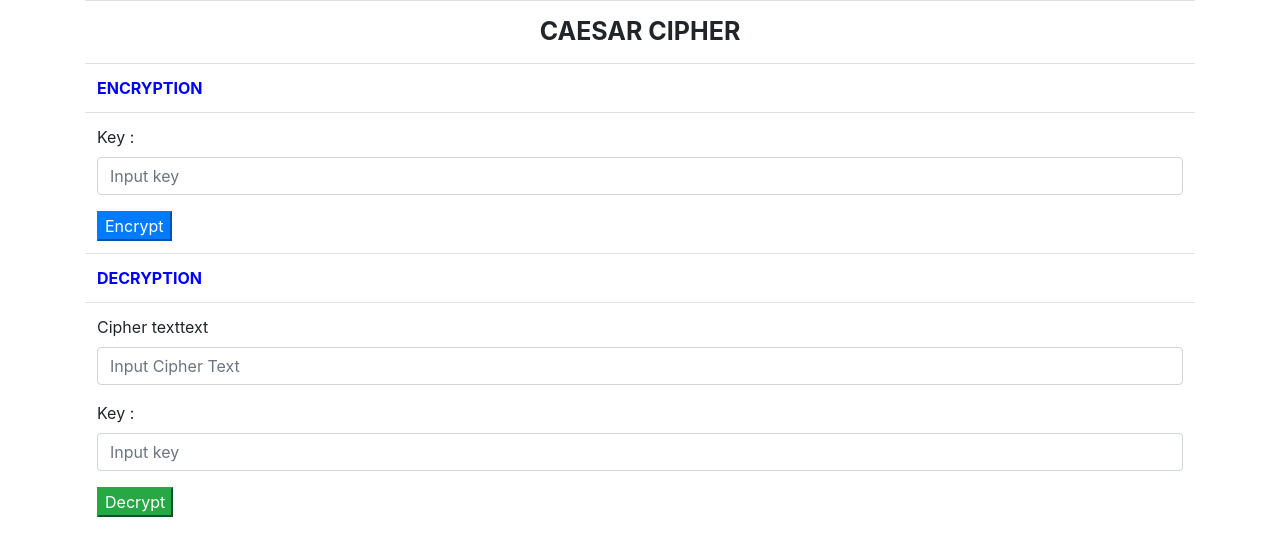
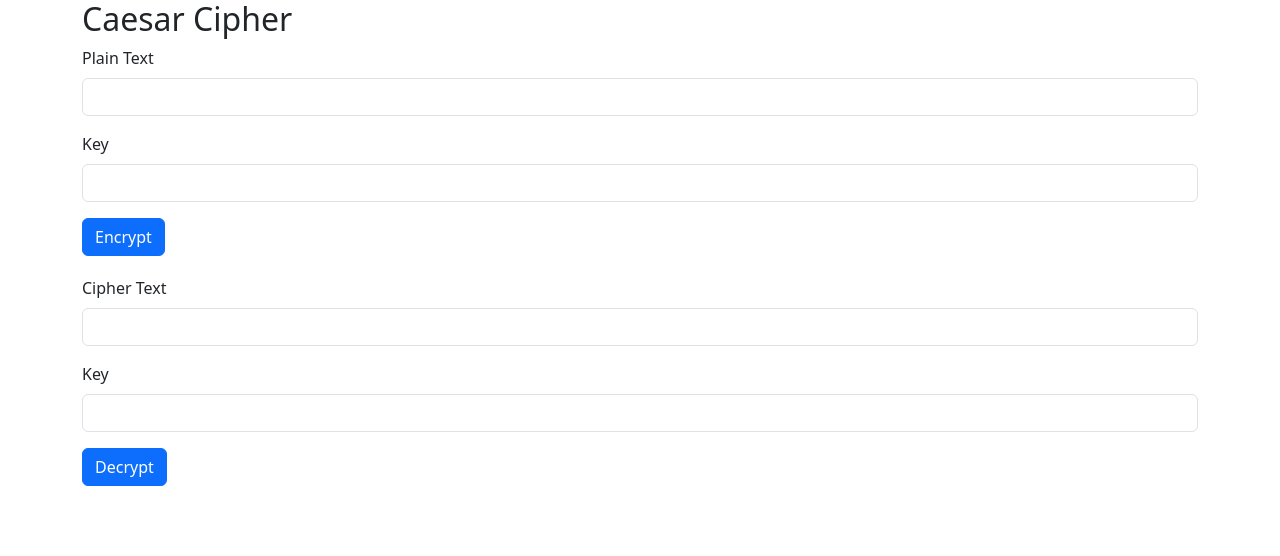
Before and after one commit to AkiHayakwa/bmtt-nc, a Flask app: page /caesar in a window 1280 px wide. Shown: the top 556 px of the page. Run offline with Flask 3, Linux system fonts and the light colour scheme.

Commit message:
thay doi

```diff
--- a/lab02/app.py
+++ b/lab02/app.py
@@ -5,17 +5,26 @@ app = Flask(__name__)
 
 @app.route("/")
 def home():
-    return render_template("index.html")
+    return render_template('index.html')
 
 @app.route("/caesar")
 def caesar():
-    return render_template("caesar.html")
+    return render_template('caesar.html')
+
 @app.route("/encrypt" , methods = ['POST'])
 def caesar_encrypt():
     text = request.form['inputPlainText']
+    key = int(request.form['inputKeyPlain'])
+    Caesar = CaesarCipher()
+    encrypted_text = Caesar.encrypt(text,key)
+    return f"text: {text}<br/>key: {key}<br/>encrypted text: {encrypted_text}"
+
+@app.route("/decrypt" , methods = ['POST'])
+def caesar_decrypt():
+    text = request.form['inputCipherText']
     key = int(request.form['inputKeyCipher'])
     Caesar = CaesarCipher()
-    decrypted_text = Caesar.encrypt(text,key)
+    decrypted_text = Caesar.decrypt(text,key)
     return f"text: {text}<br/>key: {key}<br/>encrypted text: {decrypted_text}"
 
 if __name__ == "__main__":
--- a/lab02/ex01/requirements.txt
+++ /dev/null
@@ -1 +0,0 @@
-Flask>=2.3.2
--- a/lab02/templates/caesar.html
+++ b/lab02/templates/caesar.html
@@ -1,41 +1,36 @@
 <!DOCTYPE html>
-<html lang = "en">
+<html lang="en">
 <head>
+    <meta charset="UTF-8">
+    <meta name="viewport" content="width=device-width, initial-scale=1.0">
     <title>Caesar Cipher</title>
-        <link href = "https://cdn.jsdelivr.net/npm/bootstrap@4.6.2/dist/css/bootstrap.min.css" rel = "stylesheet">
+    <link href="https://cdn.jsdelivr.net/npm/bootstrap@5.3.3/dist/css/bootstrap.min.css" rel="stylesheet"/>
 </head>
-
 <body>
-        <div class = "container">
-            <table class = "table">
-                <tr><td style = "text-align: center; font-weight : bold ; font-size : 25px ;">CAESAR CIPHER</td></tr>
-                <tr><td style = "font-weight : bold; color: blue">ENCRYPTION</td></tr>
-                   <tr>
-                        <td>
-                           <form method = "POST" action = "/encrypt">
-                                <div class = "mb-3">
-                                    <label class = "form-label">Key : </label>
-                                    <input type = "number" class = "form-control" name = "inputkeyPlain" placeholder = "Input key" required/>
+    <div class="container">
+        <h2>Caesar Cipher</h2>
+        <form action="/encrypt" method="post">
+            <div class="mb-3">
+                <label for="inputPlainText" class="form-label">Plain Text</label>
+                <input type="text" class="form-control" id="inputPlainText" name="inputPlainText" required>
             </div>
-                                <button type = "submit" class = "btn-primary">Encrypt</button>
+            <div class="mb-3">
+                <label for="inputKeyPlain" class="form-label">Key</label>
+                <input type="number" class="form-control" id="inputKeyPlain" name="inputKeyPlain" required>
+            </div>
+            <button type="submit" class="btn btn-primary">Encrypt</button>
         </form>
-                        </td>
-                   </tr>
-                   <tr><td style = "font-weight : bold; color : blue " >DECRYPTION</td></tr>
-                   <tr><td>
-                        <form method = "POST" action = "/decrypt">
-                            <div class = "mb-3">
-                                <label class = "form-label">Cipher texttext</label>
-                                <input type = "number" class = "form-control" name = "inputCipherCipher" placeholder = "Input Cipher Text" required/>
+        <form action="/decrypt" method="post" style="margin-top: 20px;">
+            <div class="mb-3">
+                <label for="inputCipherText" class="form-label">Cipher Text</label>
+                <input type="text" class="form-control" id="inputCipherText" name="inputCipherText" required>
             </div>
-                            <div class = "mb-3">
-                                <label class = "form-label">Key : </label>
-                                <input type = "number" class = "form-control" name = "inputkeyCipher" placeholder = "Input key" required/>
+            <div class="mb-3">
+                <label for="inputKeyCipher" class="form-label">Key</label>
+                <input type="number" class="form-control" id="inputKeyCipher" name="inputKeyCipher" required>
             </div>
-                            <button type = "submit" class = "btn-success">Decrypt</button>
+            <button type="submit" class="btn btn-primary">Decrypt</button>
         </form>
-                   </td></tr>
-            </table>
     </div>
 </body>
 </html>
```
Also changed, not shown: lab02/api.py (renamed from lab02/ex01/api.py, +49 -47 lines), lab02/cipher/caesar/__init__.py (renamed from lab02/ex01/cipher/caesar/__init__.py), lab02/cipher/caesar/alphabet.py (renamed from lab02/ex01/cipher/caesar/alphabet.py), lab02/cipher/caesar/caesar_cipher.py (renamed from lab02/ex01/cipher/caesar/caesar_cipher.py), lab02/cipher/playfair/__init__.py (renamed from lab02/ex01/cipher/playfair/__init__.py), lab02/cipher/playfair/playfair_cipher.py (renamed from lab02/ex01/cipher/playfair/playfair_cipher.py), lab02/cipher/railfence/__init__.py (renamed from lab02/ex01/cipher/railfence/__init__.py), lab02/cipher/railfence/railfence_cipher.py (renamed from lab02/ex01/cipher/railfence/railfence_cipher.py), lab02/cipher/transposition/__init__.py (renamed from lab02/ex01/cipher/transposition/__init__.py), lab02/cipher/transposition/transposition_cipher.py (renamed from lab02/ex01/cipher/transposition/transposition_cipher.py), lab02/cipher/vigenere/__init__.py (renamed from lab02/ex01/cipher/vigenere/__init__.py), lab02/cipher/vigenere/vigenere_cipher.py (renamed from lab02/ex01/cipher/vigenere/vigenere_cipher.py). Lines whose indentation alone changed are shown as unchanged.
